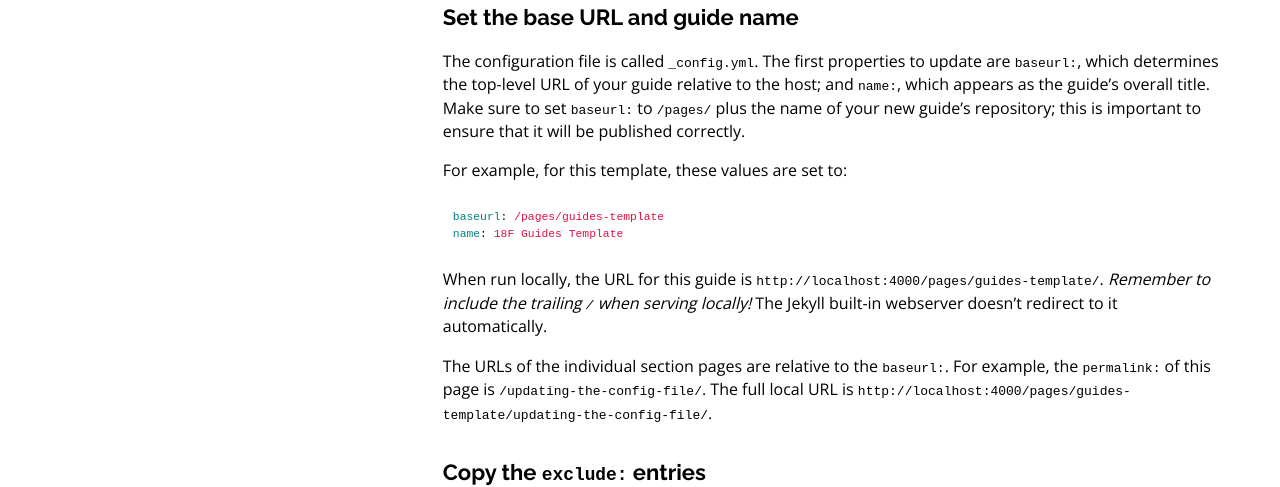
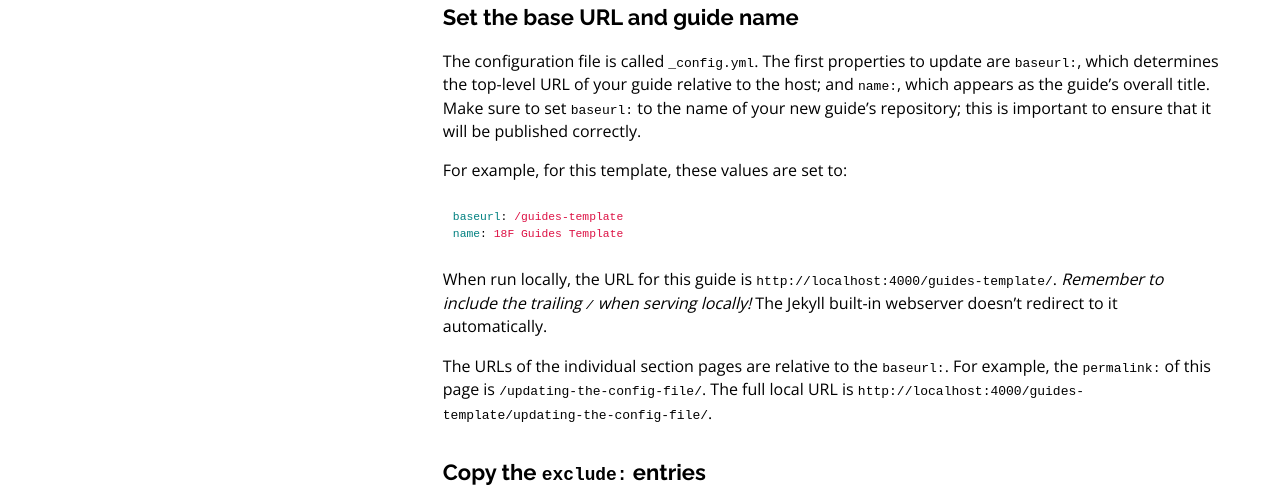
Before and after one commit to 18F/development-guide, a Jekyll site: the page built from pages/config.md, in a window 1280 px wide. Shown: the part 433-920 px from the top of the page. Built offline with Jekyll 4.4.1, drawn with Linux system fonts in a browser that asks for light colours; nearby versions of some CDN libraries; Markdown is read by kramdown in place of the engine named in the settings.

Commit message:
Remove `/pages/` from `baseurl:`

```diff
--- a/_config.yml
+++ b/_config.yml
@@ -1,4 +1,4 @@
-baseurl: /pages/guides-template
+baseurl: /guides-template
 markdown: redcarpet
 name: 18F Guides Template
 exclude:
--- a/pages/config.md
+++ b/pages/config.md
@@ -16,8 +16,8 @@ entry in the table of contents.
 The configuration file is called `_config.yml`. The first properties to update
 are `baseurl:`, which determines the top-level URL of your guide relative to
 the host; and `name:`, which appears as the guide's overall title. Make sure to
-set `baseurl:` to `/pages/` plus the name of your new guide's repository; this
-is important to ensure that it will be published correctly.
+set `baseurl:` to the name of your new guide's repository; this is important
+to ensure that it will be published correctly.
 
 For example, for this template, these values are set to:
 
```
